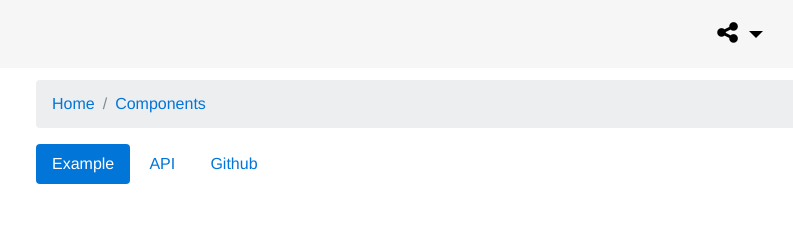
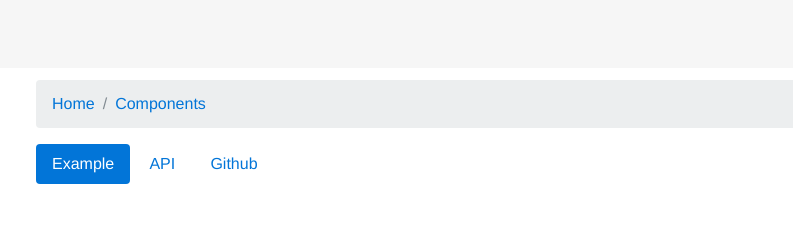
Before and after one commit to angular-esx/ngxbootstrap.io, a website with bundled scripts: page index.html in a window 1280 px wide. Shown: the top 229 px of the page, 274-1067 px from the left. Built offline with nearby package versions, Linux system fonts and the light colour scheme.

Commit message:
responsive share icons

```diff
--- a/app/header/header.html
+++ b/app/header/header.html
@@ -5,7 +5,7 @@
   <h1 class="pull-xs-left">Alert</h1>
 
   <ul class="nav navbar-nav pull-xs-right">
-    <li class="nav-item dropdown">
+    <li class="nav-item dropdown hidden-lg-up">
       <a class="nav-link dropdown-toggle" data-toggle="dropdown" href="#" role="button" aria-haspopup="true" aria-expanded="false">
         <i class="fa fa-share-alt" aria-hidden="true"></i>
       </a>
```
